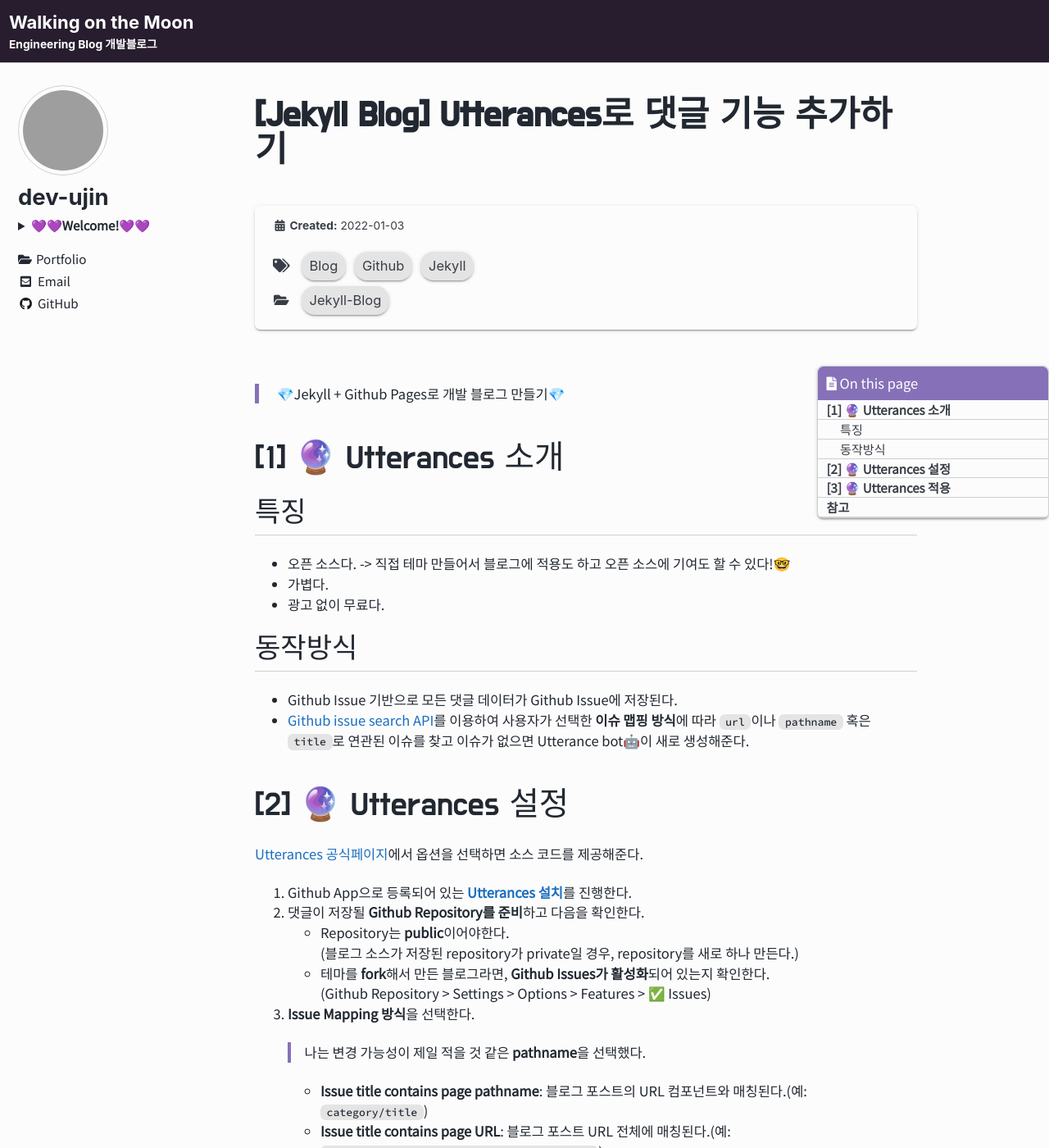
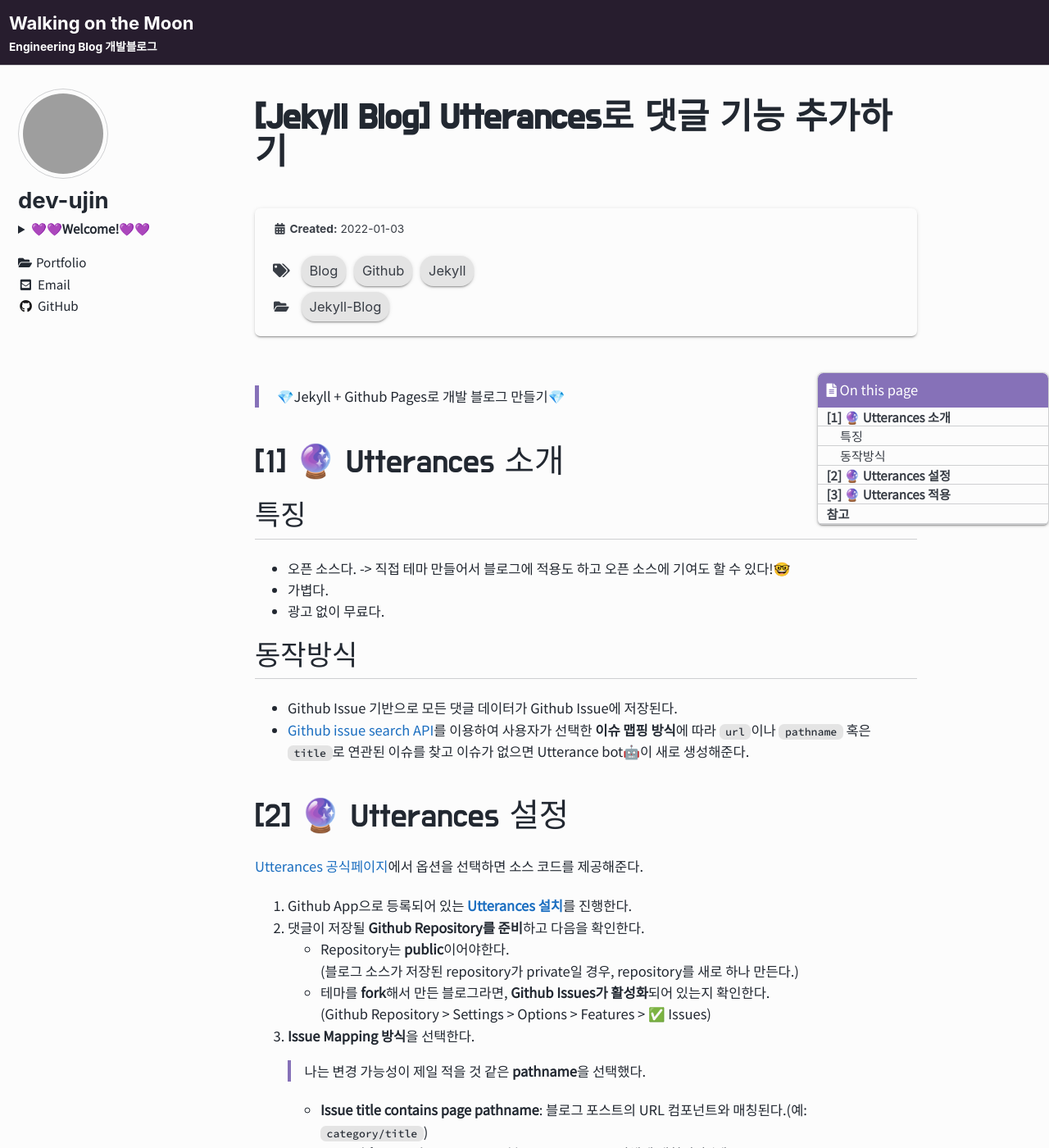
Before and after one commit to devyoujin/devyoujin.github.io, a Jekyll site: the page built from _posts/jekyll/2022-01-03-jekyll-blog-utterances.md, in a window 1280 px wide and 1400 px high. Shown: the whole window at 82% size. Built offline with Jekyll 4.4.1, drawn with Linux system fonts in a browser that asks for light colours; cached includes are drawn as plain includes; some web fonts are replaced; comment, search, counter and statistics services are not loaded; grey boxes are pictures that could not be loaded.

Commit message:
feat: resize blockquote

```diff
--- a/_sass/minimal-mistakes/_base.scss
+++ b/_sass/minimal-mistakes/_base.scss
@@ -13,7 +13,7 @@ body {
   padding: 0;
   color: $text-color;
   font-family: $global-font-family;
-  line-height: 1.5;
+  line-height: 1.6;
 
   &.overflow--hidden {
     /* when primary navigation is visible, the content in the background won't scroll */
@@ -110,7 +110,7 @@ abbr[data-original-title] {
 /* blockquotes */
 
 blockquote {
-  margin: 1rem 1rem 1rem 0;
+  margin: 0.5rem 0;
   padding-left: 1em;
   padding-right: 1em;
   //font-style: italic;
--- a/_sass/minimal-mistakes/_page.scss
+++ b/_sass/minimal-mistakes/_page.scss
@@ -128,7 +128,7 @@ body {
 
   /* paragraph indents */
   p {
-    margin: 0 0 $indent-var;
+    #margin: 0 0 $indent-var;
 
     /* sibling indentation*/
     @if $paragraph-indent == true {
--- a/_sass/minimal-mistakes/_variables.scss
+++ b/_sass/minimal-mistakes/_variables.scss
@@ -10,7 +10,7 @@ $doc-font-size: 16 !default;
 
 /* paragraph indention */
 $paragraph-indent: false !default; // true, false (default)
-$indent-var: 1.3em !default;
+$indent-var: 1.2em !default;
 
 /* system typefaces */
 $serif: Georgia, Times, serif !default;
```
